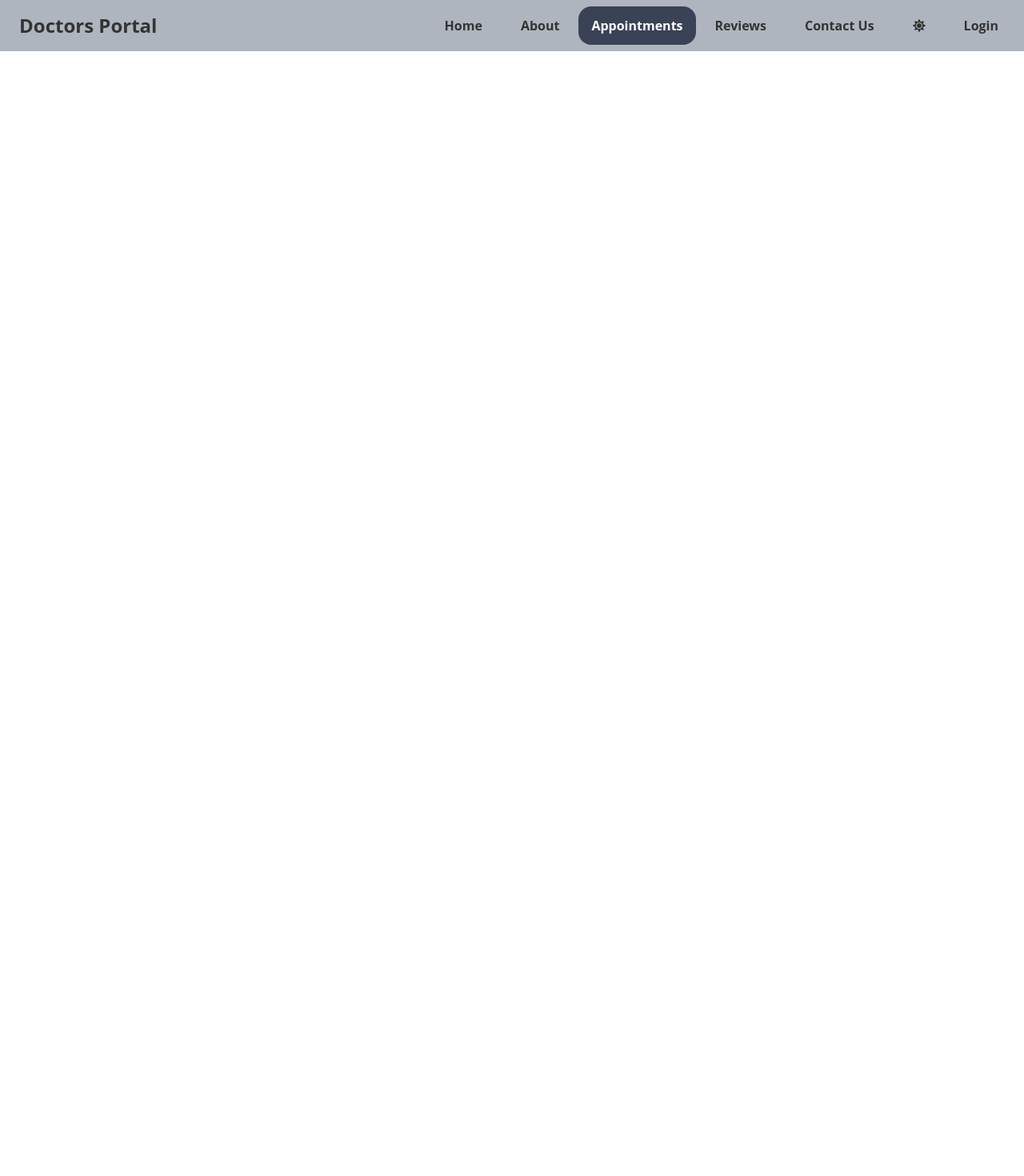
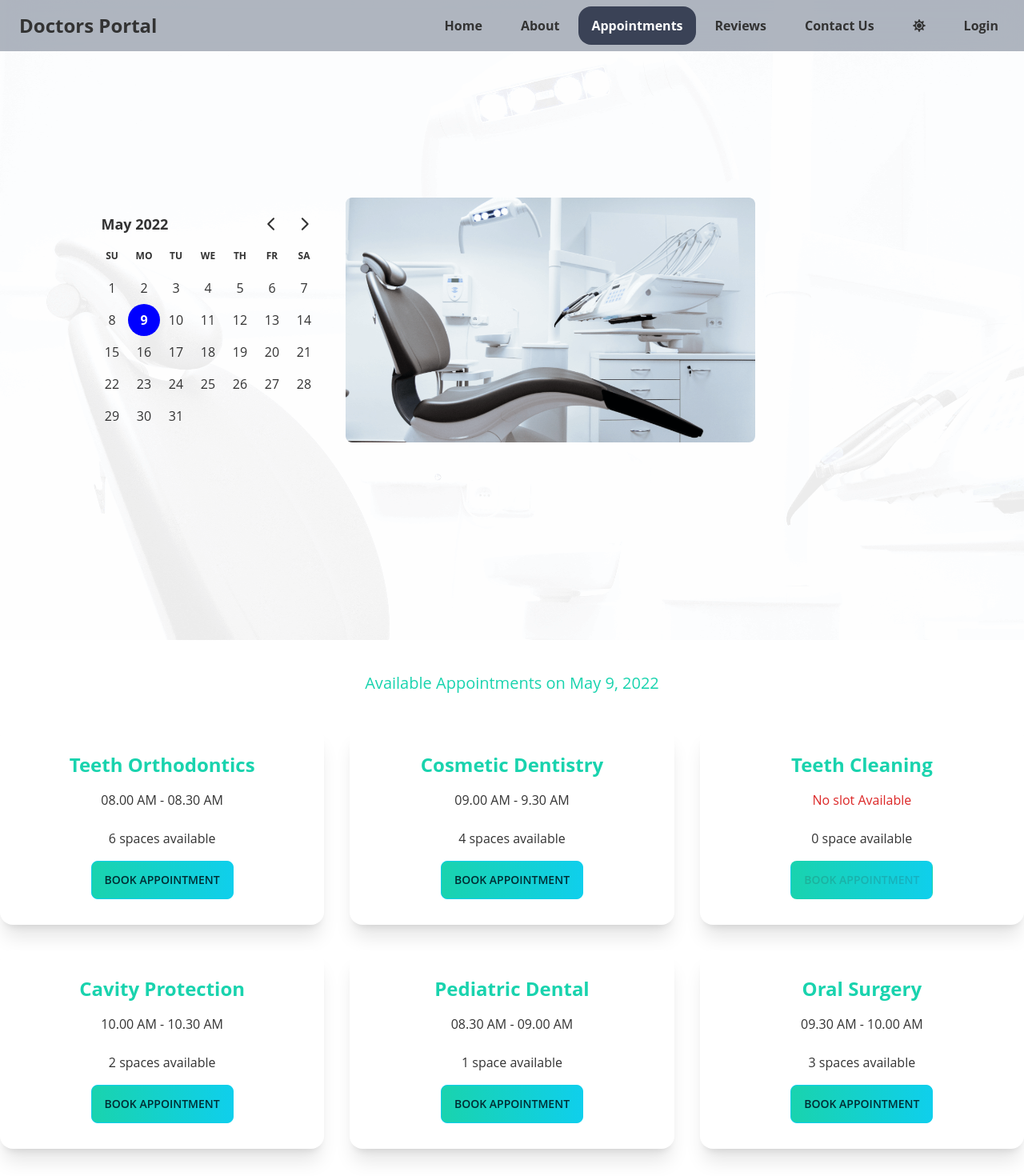
Before and after one commit to samiulbasirfahim/Doctros-portal-client, a React (Create React App) app: page /appointment in a window 1280 px wide. Shown: the top 1470 px of the page at 80% size. Before the commit the page ends 800 px from the top, so only its background shows below. Built offline with nearby package versions, Linux system fonts and the light colour scheme.

Commit message:
appoinment page banner and available appoinment done

```diff
--- /dev/null
+++ b/public/services.json
@@ -0,0 +1,48 @@
+[
+	{
+		"_id": 1,
+		"name": "Teeth Orthodontics",
+		"slots": [
+			"08.00 AM - 08.30 AM",
+			"08.30 AM - 09.00 AM",
+			"09.00 AM - 9.30 AM",
+			"09.30 AM - 10.00 AM",
+			"10.00 AM - 10.30 AM",
+			"10.30 AM - 11.00 AM"
+		]
+	},
+	{
+		"_id": 2,
+		"name": "Cosmetic Dentistry",
+		"slots": [
+			"09.00 AM - 9.30 AM",
+			"09.30 AM - 10.00 AM",
+			"10.00 AM - 10.30 AM",
+			"10.30 AM - 11.00 AM"
+		]
+	},
+	{
+		"_id": 3,
+		"name": "Teeth Cleaning",
+		"slots": []
+	},
+	{
+		"_id": 4,
+		"name": "Cavity Protection",
+		"slots": ["10.00 AM - 10.30 AM", "10.30 AM - 11.00 AM"]
+	},
+	{
+		"_id": 5,
+		"name": "Pediatric Dental",
+		"slots": ["08.30 AM - 09.00 AM"]
+	},
+	{
+		"_id": 6,
+		"name": "Oral Surgery",
+		"slots": [
+			"09.30 AM - 10.00 AM",
+			"10.00 AM - 10.30 AM",
+			"10.30 AM - 11.00 AM"
+		]
+	}
+]
--- a/src/App.js
+++ b/src/App.js
@@ -1,6 +1,8 @@
 import { useEffect, useState } from "react"
 import { Route, Routes } from "react-router-dom"
+import Appointments from "./Pages/Appointments/Appointments"
 import Home from "./Pages/Home/Home"
+import Footer from "./Shared/Footer"
 import Navbar from "./Shared/Navbar"
 
 function App() {
@@ -19,7 +21,10 @@ function App() {
 			<Navbar handleThemeChange={handleThemeChange} theme={theme} />
 			<Routes>
 				<Route path="/" element={<Home />} />
+				<Route path="/appointment" element={<Appointments />} />
 			</Routes>
+			<Footer />
+
 		</section>
 	)
 }
--- a/src/Components/ButtonPrimary.js
+++ b/src/Components/ButtonPrimary.js
@@ -1,8 +1,10 @@
 import React from "react"
 
-const ButtonPrimary = ({ children }) => {
+const ButtonPrimary = ({ children, className }) => {
 	return (
-		<button class="btn btn-primary bg-gradient-to-l from-primary to-secondary">
+		<button
+			class={`btn btn-primary bg-gradient-to-l from-primary to-secondary ${className}`}
+		>
 			{children}
 		</button>
 	)
--- /dev/null
+++ b/src/Pages/Appointments/AppoinemtsBanner.js
@@ -0,0 +1,32 @@
+import React from "react"
+import chair from "../../assets/images/chair.png"
+import bannerBg from "../../assets/images/bg.png"
+import { DayPicker } from "react-day-picker"
+import "react-day-picker/dist/style.css"
+const AppointmentsBanner = ({ setDate, date }) => {
+	return (
+		<section>
+			<div
+				className="hero min-h-screen bg-cover bg-center bg-blend-overlay pt-[100px`]"
+				style={{
+					background: `url(${bannerBg})`,
+				}}
+			>
+				<div class="hero-content lg:w-1/2 justify-between flex-col lg:flex-row-reverse">
+					<img
+						src={chair}
+						class={`lg:max-w-lg max-w-xs rounded-lg`}
+						alt=""
+					/>
+					<DayPicker
+						mode="single"
+						selected={date}
+						onSelect={setDate}
+					/>
+				</div>
+			</div>
+		</section>
+	)
+}
+
+export default AppointmentsBanner
--- /dev/null
+++ b/src/Pages/Appointments/Appoinment.js
@@ -0,0 +1,32 @@
+import React from "react"
+import ButtonPrimary from "../../Components/ButtonPrimary"
+
+const Appoinment = ({ service: { name, slots } }) => {
+	return (
+		<div class="card-body shadow-xl rounded-2xl bg-base-100">
+			<h2 class="text-secondary font-bold text-center text-2xl w-full">
+				{name}
+			</h2>
+			{slots.length > 0 ? (
+				<p className="text-center  py-2">{slots[0]}</p>
+			) : (
+				<p className="text-red-600 text-center  py-2">
+					No slot Available
+				</p>
+			)}
+			<p className="text-center py-2">
+				{slots.length} {slots.length > 1 ? "spaces" : "space"} available
+			</p>
+			<div className="flex justify-center w-full">
+				<button
+					disabled={!slots.length > 0}
+					class={`btn btn-primary bg-gradient-to-l from-primary to-secondary`}
+				>
+					Book appointment
+				</button>
+			</div>
+		</div>
+	)
+}
+
+export default Appoinment
--- /dev/null
+++ b/src/Pages/Appointments/Appointments.js
@@ -0,0 +1,17 @@
+import React, { useState } from "react"
+import AppointmentsBanner from "./AppoinemtsBanner"
+import AvailableAppointments from "./AvailableAppointments"
+
+const Appointments = () => {
+	const [date, setDate] = useState(new Date())
+	return (
+		<section>
+			<AppointmentsBanner setDate={setDate} date={date} />
+			<div className="container mx-auto">
+				<AvailableAppointments date={date} />
+			</div>
+		</section>
+	)
+}
+
+export default Appointments
--- /dev/null
+++ b/src/Pages/Appointments/AvailableAppointments.js
@@ -0,0 +1,27 @@
+import { format } from "date-fns"
+import React, { useEffect, useState } from "react"
+import Appoinment from "./Appoinment"
+
+const AvailableAppointments = ({ date }) => {
+	const [services, setServices] = useState([])
+	useEffect(() => {
+		fetch("services.json")
+			.then((res) => res.json())
+			.then((data) => setServices(data))
+	}, [])
+	return (
+		<section>
+			<p className="text-secondary text-center text-xl my-10">
+				Available Appointments on {format(date, "PP")}
+			</p>
+
+			<div className="grid grid-cols-1 md:grid-cols-2 lg:grid-cols-3 gap-8">
+				{services.map((service) => (
+					<Appoinment key={service._id} service={service} />
+				))}
+			</div>
+		</section>
+	)
+}
+
+export default AvailableAppointments
--- a/src/Pages/Home/Home.js
+++ b/src/Pages/Home/Home.js
@@ -8,7 +8,6 @@ import Services from "./Services"
 import Appoinments from "./Appoinments"
 import Testimonials from "./Testimonials"
 import ContactForm from "./Contact-Form"
-import Footer from "../../Shared/Footer"
 
 const Home = () => {
 	return (
@@ -40,7 +39,6 @@ const Home = () => {
 			<Appoinments />
 			<Testimonials />
 			<ContactForm />
-			<Footer />
 
 		</>
 	)
```
